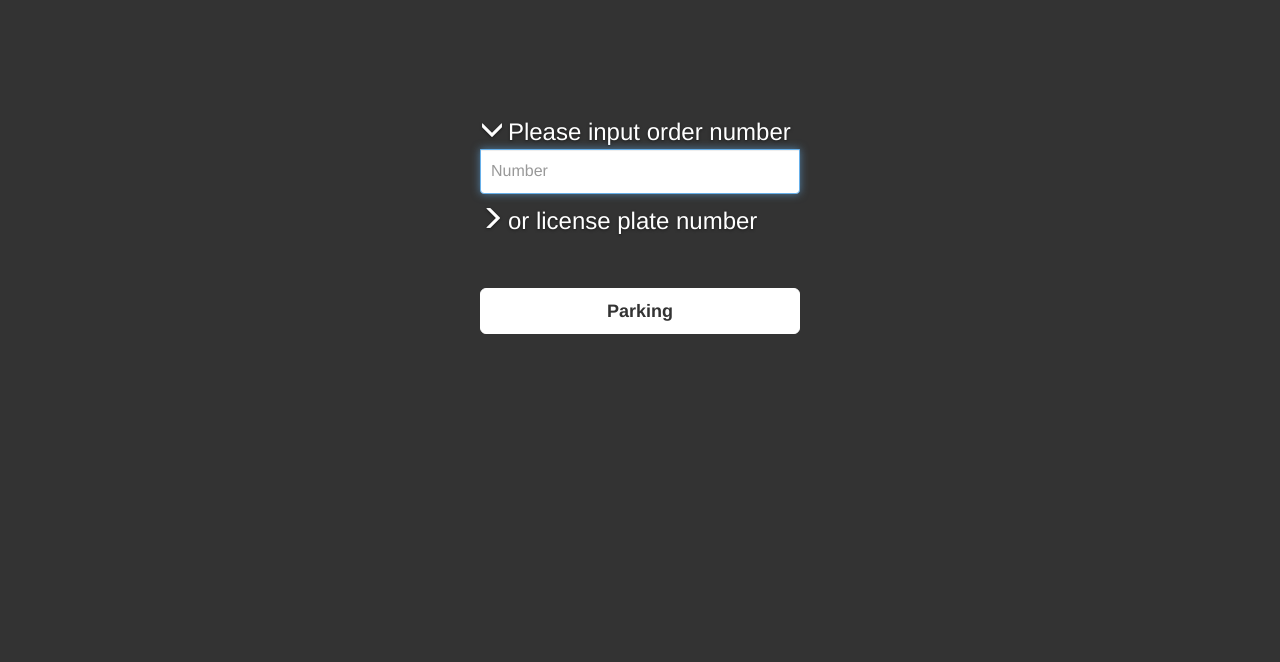
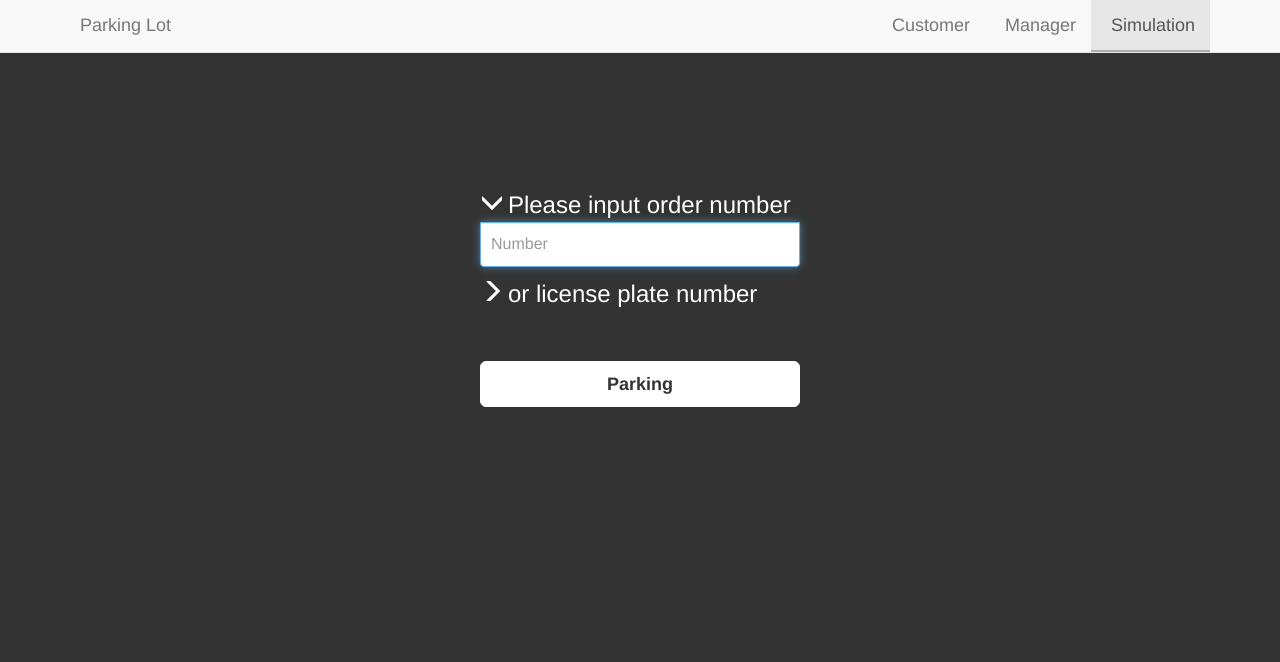
Before and after one commit to bwzou/parking-lot, a Flask app: page /lot in a window 1280 px wide. Shown: the top 662 px of the page. Run offline with Flask 2, Linux system fonts and the light colour scheme; some libraries are stand-ins or nearby versions.

Commit message:
优化链接跳转及部分页面布局

```diff
--- a/Parking.py
+++ b/Parking.py
@@ -232,6 +232,11 @@ def getlotname():
 
 
 # ---------------------------经理相关--------------------------------------------
+
+@app.route('/manager_page')
+def manager_page():
+    return render_template("manager_login.html");
+
 @app.route('/manage_index')
 def manage_index():
     lots_status = Util.all_lot_status()
--- a/static/css/pad1.css
+++ b/static/css/pad1.css
@@ -31,7 +31,6 @@ body {
     height: 100%;
     background-color: #333;
     color: #fff;
-    text-shadow: 0 1px 3px rgba(0,0,0,.5);
 }
 
 .form-signin {
@@ -94,3 +93,26 @@ body {
 .hint:hover{
     color: darkgrey;
 }
+
+/*
+ * Header
+ */
+.head-nav{
+}
+.head-nav > li > a {
+  font-size: 18px;
+  color: #fff; /* IE8 proofing */
+  color: rgba(255,255,255,.75);
+  border-bottom: 2px solid transparent;
+}
+
+.head-nav > li > a:hover {
+   background-color: transparent;
+   border-bottom-color: rgba(0,0,0,.25);
+}
+
+
+.head-nav > .active > a,
+.head-nav > .active > a:hover{
+  border-bottom-color: rgba(0,0,0,.25);
+}
--- a/templates/pad1.html
+++ b/templates/pad1.html
@@ -36,6 +36,35 @@
 </head>
 
 <body>
+<!--导航条-->
+<nav class="navbar navbar-default navbar-static-top">
+    <div class="container">
+        <div class="navbar-header">
+            <button type="button" class="navbar-toggle collapsed" data-toggle="collapse" data-target="#navbar"
+                    aria-expanded="false" aria-controls="navbar">
+                <span class="sr-only">Toggle navigation</span>
+                <span class="icon-bar"></span>
+                <span class="icon-bar"></span>
+                <span class="icon-bar"></span>
+            </button>
+            <a class="navbar-brand" href="#"><i class="fa fa-car" aria-hidden="true"></i>&nbsp; Parking Lot</a>
+        </div>
+        <div class="navbar-collapse collapse navbar-right" id="navbar">
+            <ul class="nav navbar-nav head-nav">
+                <li>
+                    <a href="{{url_for('index')}}"><i class="fa fa-users" aria-hidden="true"></i>&nbsp;Customer</a>
+                </li>
+                <li>
+                    <a href="{{url_for('manager_page')}}"><i class="fa fa-line-chart" aria-hidden="true"></i>&nbsp;Manager</a>
+                </li>
+                <li  class="active">
+                    <a href="{{url_for('lot')}}"><i class="fa fa-circle-o-notch" aria-hidden="true"></i>&nbsp;Simulation</a>
+                </li>
+            </ul>
+        </div>
+    </div>
+</nav>
+
 <div class="container" >
     <div id="hea">
     <form class="form-signin" action="/getlotname" method="post">
```
Also changed, not shown: static/css/pad2.css (+23 -1 lines), templates/index.html (+24 -6 lines), templates/manager_login.html (added, +67 -0 lines), templates/pad2.html (+30 -0 lines), templates/reserve.html (+6 -6 lines).
